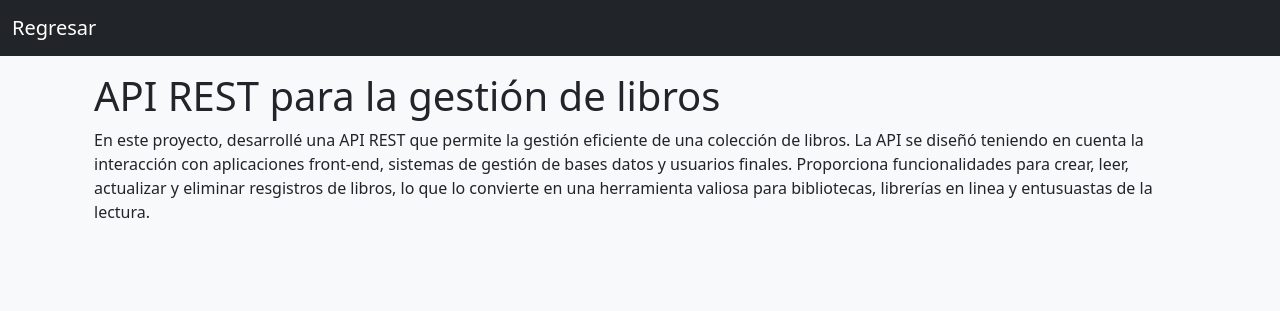
After one commit to PabloJRW/portafolio-web, a Flask app: page /pablo/proyecto1 in a window 1280 px wide. The commit adds this page. Shown: the top 311 px of the page. Run offline with Flask 3, Linux system fonts and the light colour scheme; some libraries are stand-ins or nearby versions.

Commit message:
contenido proyecto1

```diff
--- a/app/main/routes.py
+++ b/app/main/routes.py
@@ -2,6 +2,14 @@ from flask import render_template, request
 from app.main import main_bp
 
 
+# Página principal
 @main_bp.route('/')
 def index():
     return render_template('main/index.html')
+
+
+
+# Proyecto 1
+@main_bp.route('/proyecto1')
+def proyecto_1():
+    return render_template('proyectos/api-rest.html')
--- a/app/templates/main/portafolio.html
+++ b/app/templates/main/portafolio.html
@@ -15,7 +15,7 @@
                         a través de solicitudes HTTP. Utiliza estándares RESTful para la comunicación
                         y ofrece una interfaz para interactuar con recursos, como obtener, crear,
                         actualizar y eliminar datos de manera programática</p>
-                    <a href="#" class="nav-link text-primary">Link aquí</a>
+                    <a href="{{ url_for('main.proyecto_1') }}" class="nav-link text-primary">Link aquí</a>
                 </div>
             </div>
         </div>
--- /dev/null
+++ b/app/templates/proyectos/api-rest.html
@@ -0,0 +1,22 @@
+
+{% extends 'proyectos/b_proyectos.html' %}
+
+{% block title %} Proyectos - API REST {% endblock %}
+
+{% block content %}
+
+<section class="bg-light p-4">
+    <div class="container col-xxl-8 px-4 py-5">
+        <h1>API REST para la gestión de libros</h1>
+
+        <p >En este proyecto, desarrollé una API REST que permite la gestión eficiente de una colección de libros. La API se diseñó
+            teniendo en cuenta la interacción con aplicaciones front-end, sistemas de gestión de bases datos y usuarios finales. Proporciona
+            funcionalidades para crear, leer, actualizar y eliminar resgistros de libros, lo que lo convierte en una herramienta valiosa para
+            bibliotecas, librerías en linea y entusuastas de la lectura.
+        </p>
+    </div>
+
+</section>
+
+
+{% endblock %}
--- /dev/null
+++ b/app/templates/proyectos/b_proyectos.html
@@ -0,0 +1,24 @@
+<!DOCTYPE html>
+<html lang="es">
+<head>
+    <meta charset="UTF-8">
+    <meta http-equiv="X-UA-Compatible" content="IE=edge">
+    <meta name="viewport" content="width=device-width, initial-scale=1.0">
+    <title>{% block title %}{% endblock %}</title>
+    <link rel="stylesheet" href="{{ url_for('static', filename='css/styles.css') }}">
+    <link href="{{ url_for('static', filename='css/bootstrap.min.css') }}" rel="stylesheet">
+    <link href="{{ url_for('static', filename='css/all.min.css') }}" rel="stylesheet">
+
+</head>
+<body>
+
+    {%include 'proyectos/nav.html' %}
+
+    {% block content %}
+    <!-- Bloque de contenido -->
+    {% endblock %}
+
+    <script src="{{ url_for('static', filename='js/bootstrap.bundle.min.js') }}"></script>
+
+</body>
+</html>
--- /dev/null
+++ b/app/templates/proyectos/nav.html
@@ -0,0 +1,5 @@
+<nav id="navbar" class="navbar navbar-expand-lg fixed-top bg-dark mb-5">
+    <div class="container-fluid">
+        <a class="navbar-brand" href="#portafolio"  style="color: white;">Regresar</a>
+    </div>
+</nav>
--- a/run.py
+++ b/run.py
@@ -3,4 +3,4 @@ from app import create_app
 app = create_app()
 
 if __name__ == '__main__':
-    app.run(debug=True)
+    app.run(debug=True, port=5051)
```
